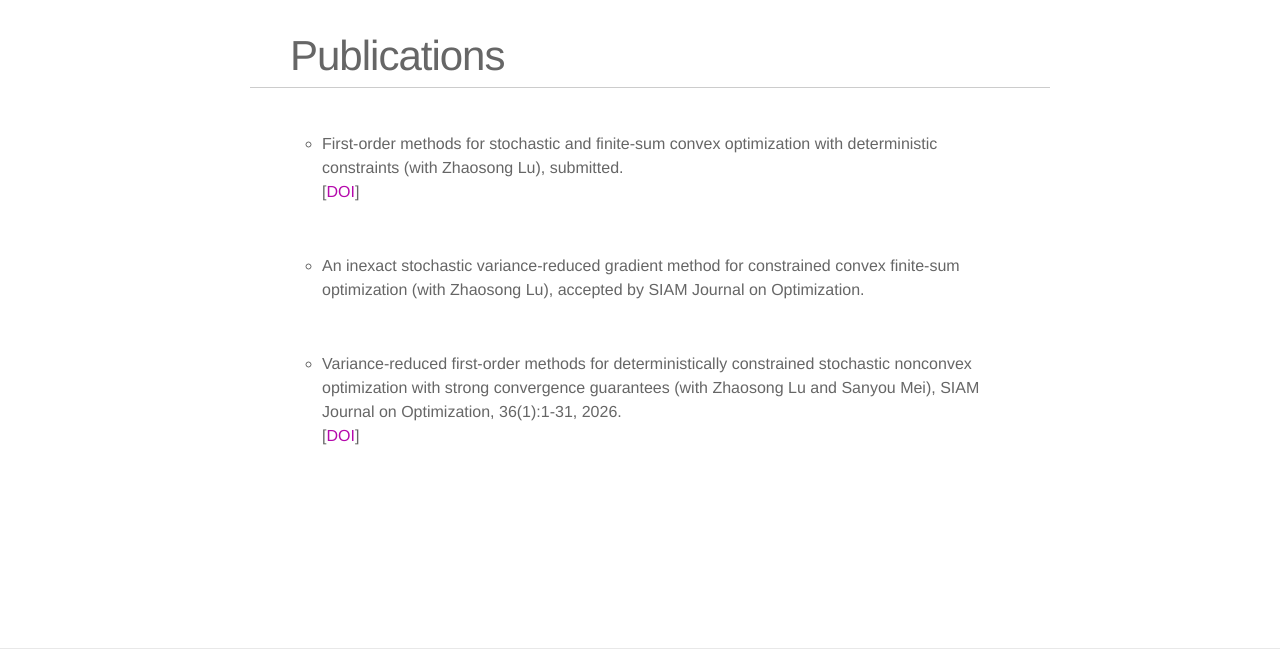
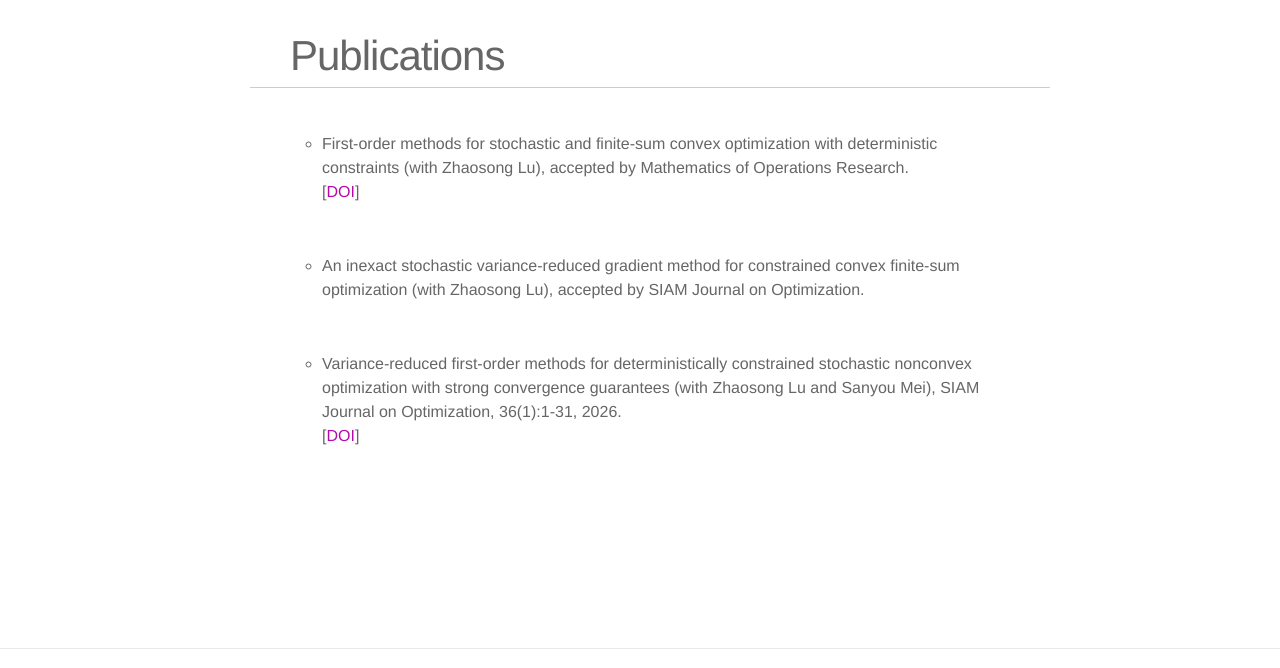
Before and after one commit to yifengxiao1/yifengxiao1.github.io, a plain HTML site: page index.html in a window 1280 px wide. Shown: the part 920-1588 px from the top of the page. Drawn offline with nearby package versions, Linux system fonts and the light colour scheme.

Commit message:
Update index.html

```diff
--- a/index.html
+++ b/index.html
@@ -173,7 +173,7 @@
 
 <ol class="bibliography"><li>
 <div id="2025convex">
-<span class="title">First-order methods for stochastic and finite-sum convex optimization with deterministic constraints (with Zhaosong Lu), submitted.</span>
+<span class="title">First-order methods for stochastic and finite-sum convex optimization with deterministic constraints (with Zhaosong Lu), accepted by Mathematics of Operations Research.</span>
         <span class="links">
           [<a href="../assets/pdf/stochastic_cvxopt.pdf" target="_blank">DOI</a>]
         </span>
```
